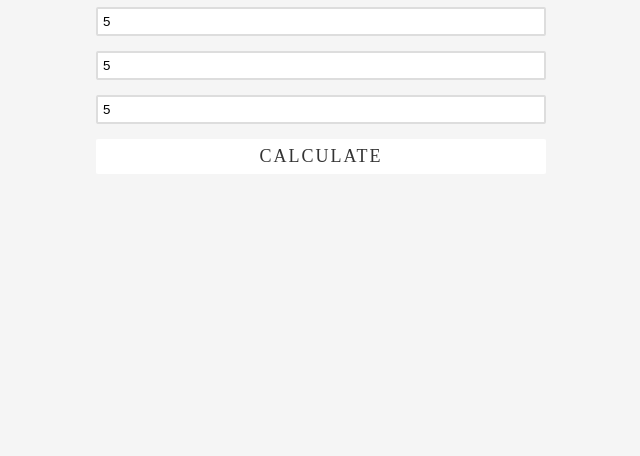
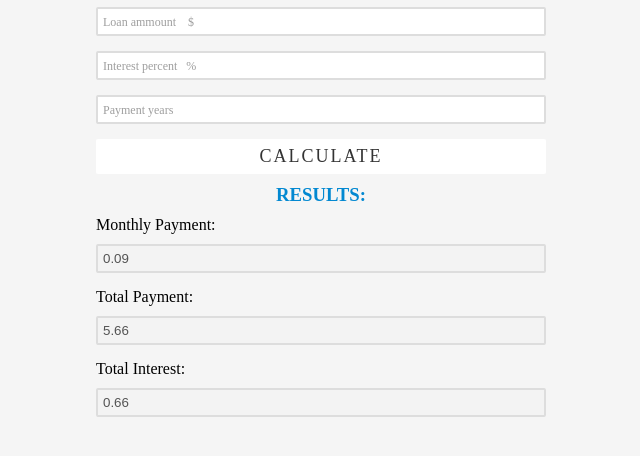
Before and after one commit to pstevovski/Side-Projects, a plain HTML site: page loan-calculator/index.html in a window 1280 px wide. Both pictures are taken after typing "5", "5", "5" into the empty fields and a click on the button "CALCULATE". Shown: the part 42-498 px from the top of the page, without its empty margins (319-959 px from the left). Drawn offline with Linux system fonts and the light colour scheme.

Commit message:
Added calculation and error functions, and minor corrections to the html / css.

```diff
--- a/loan-calculator/index.html
+++ b/loan-calculator/index.html
@@ -33,7 +33,7 @@
         <div class="calculate-container">
             <button id="calculate">Calculate</button>
             <!-- Loader -->
-            <div class="loader"></div>
+            <div id="loader"></div>
         </div>
 
         <!-- Results -->
@@ -54,7 +54,7 @@
         </div>
 
         <!-- Error message -->
-        <div class="error">
+        <div id="error">
             <div class="warning">
                 <i class="material-icons">warning</i>
             </div>
--- a/loan-calculator/static/css/main.scss
+++ b/loan-calculator/static/css/main.scss
@@ -114,10 +114,10 @@ $placeholderText:"Montserrat SemiBold";
         }
 
         // Loader
-        .loader {
+        #loader {
             display: none;
         }
-        .loader:before {
+        #loader:before {
             content: '';
             box-sizing: border-box;
             position: absolute;
@@ -147,7 +147,7 @@ $placeholderText:"Montserrat SemiBold";
     }
 
     // Error message
-    .error {
+    #error {
         display: none;
         justify-content: center;
         align-items: center;
--- a/loan-calculator/static/js/main.js
+++ b/loan-calculator/static/js/main.js
@@ -0,0 +1,65 @@
+/* To-do's
+- Get values from loan, interest and return years fields
+- Listen to an event listener on the calculate button
+- When clicked on the button - trigger the spinner animation for 1 second
+- After that, hide spinner and show results section
+- Display error message if user clicks "Calculate" without filling the required fields
+*/
+
+const loanAmmount = document.querySelector("#ammount");
+const interestPercent = document.querySelector("#interest");
+const paymentYears = document.querySelector("#paymentYears");
+const loader = document.querySelector("#loader");
+const results = document.querySelector("#results");
+const error = document.querySelector("#error");
+const calculateBtn = document.querySelector("#calculate");
+const monthlyPayment = document.querySelector("#monthlyPayment");
+const totalPayment = document.querySelector("#totalPayment");
+const totalInterest = document.querySelector("#totalInterest");
+
+
+// Calculate
+function calculate() {
+    results.style.display = "none";
+    // If theres no value in the fields, show error message and end the function
+    if(!loanAmmount.value || !interestPercent.value || !paymentYears.value) {
+        errorMsg();
+        return;
+    }
+
+    // Display and hide the loader after set timeout
+    loader.style.display = "block";
+    setTimeout(() => {
+        // Display the results
+        results.style.display = "block";
+
+        loader.style.display = "none";
+
+        [loanAmmount.value, interestPercent.value, paymentYears.value] = "";
+    }, 2000);
+
+    const principal = parseFloat(loanAmmount.value);
+    const calculatedInterest = parseFloat(interestPercent.value) / 100 / 12;
+    const calculatedPayment = parseFloat(paymentYears.value) * 12;
+
+    // Monthly payment
+    const x = Math.pow(1 + calculatedInterest, calculatedPayment);
+    const monthly = (principal * x * calculatedInterest) / (x - 1);
+
+    if(isFinite(monthly)) {
+        monthlyPayment.value = monthly.toFixed(2);
+        totalPayment.value = (monthly * calculatedPayment).toFixed(2);
+        totalInterest.value = ((monthly * calculatedPayment) - principal).toFixed(2);
+    }
+}
+
+// Error message
+function errorMsg () {
+    error.style.display = "flex";
+
+    setTimeout(() => {
+        error.style.display = "none";
+    }, 3500);
+}
+
+calculateBtn.addEventListener("click", calculate);
```
Also changed, not shown: loan-calculator/static/css/main.css.
